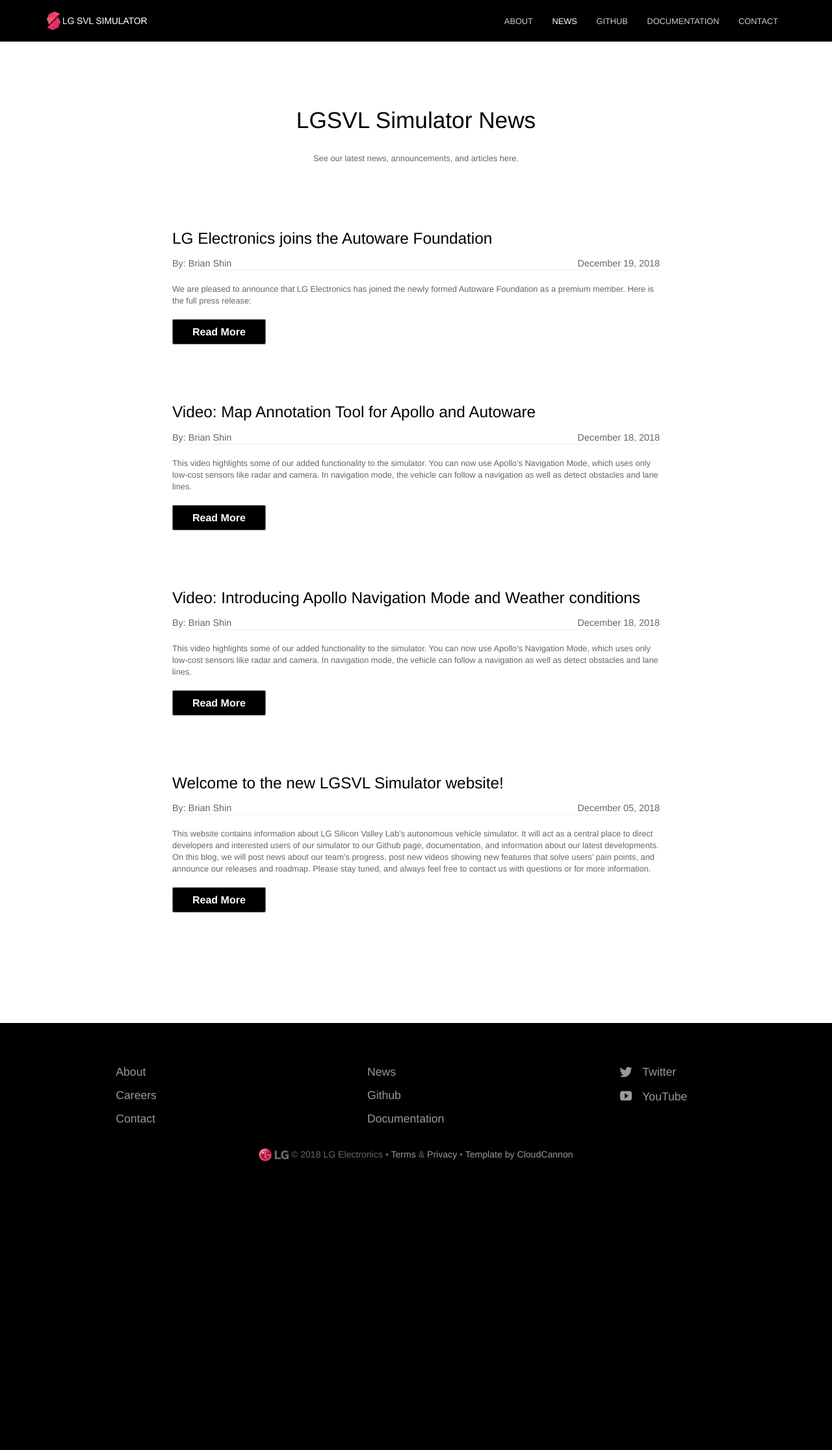
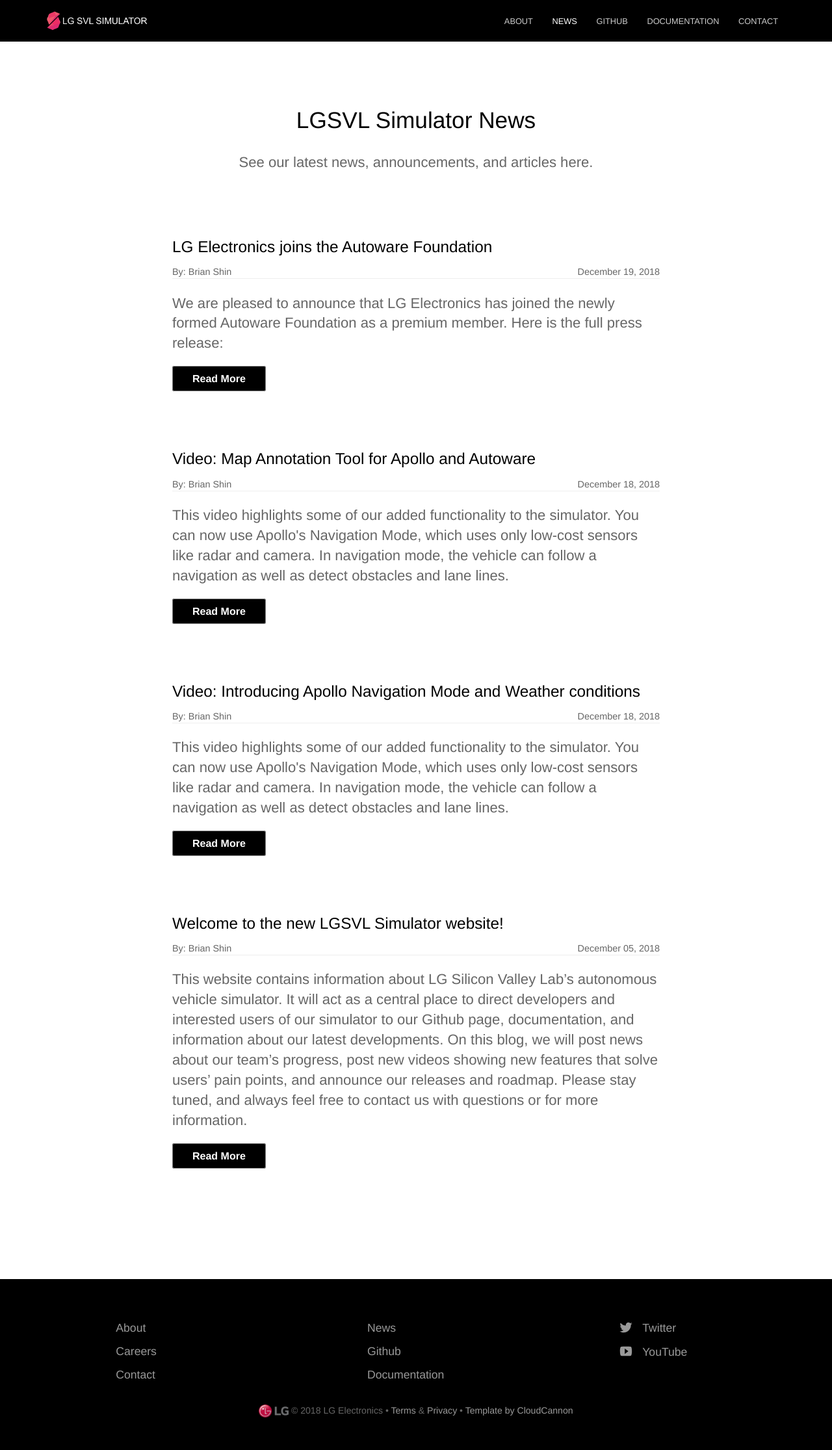
Before and after one commit to lgsvl/lgsvl.github.io, a Jekyll site: the page built from blog/index.html, in a window 1280 px wide. Shown: the whole page at 65% size. Built offline with Jekyll 4.4.1, drawn with Linux system fonts in a browser that asks for light colours; the list of posts is cut into pages by our own code; before the commit the page ends 1837 px from its top, so only the background shows below that.

Commit message:
fix news page small font

```diff
--- a/blog/index.html
+++ b/blog/index.html
@@ -2,12 +2,6 @@
 title: LGSVL Simulator News
 description: See our latest news, announcements, and articles here.
 ---
-
-<style>
-	p {
-		font-size: 0.8em;
-	}
-</style>
 
 <div class="text-container">
 	<p class="editor-link"><a href="cloudcannon:collections/_posts" class="btn"><strong>&#9998;</strong> Add Post</a></p>
```
